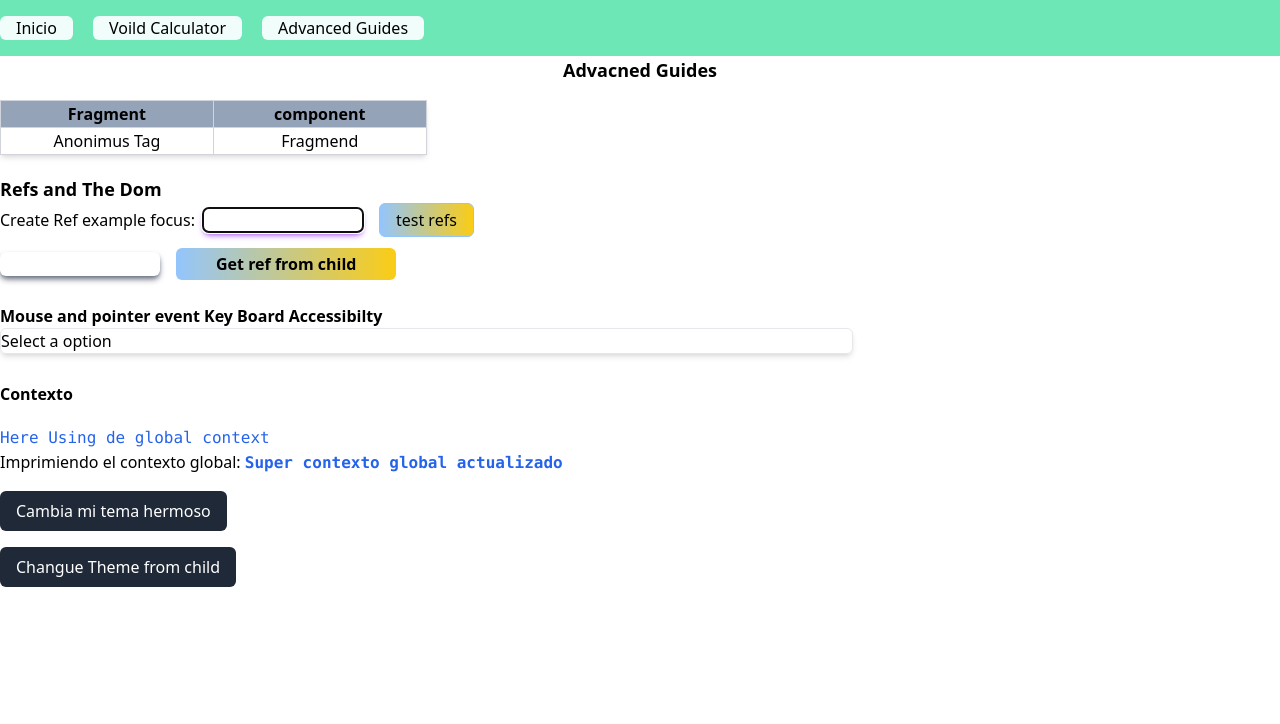
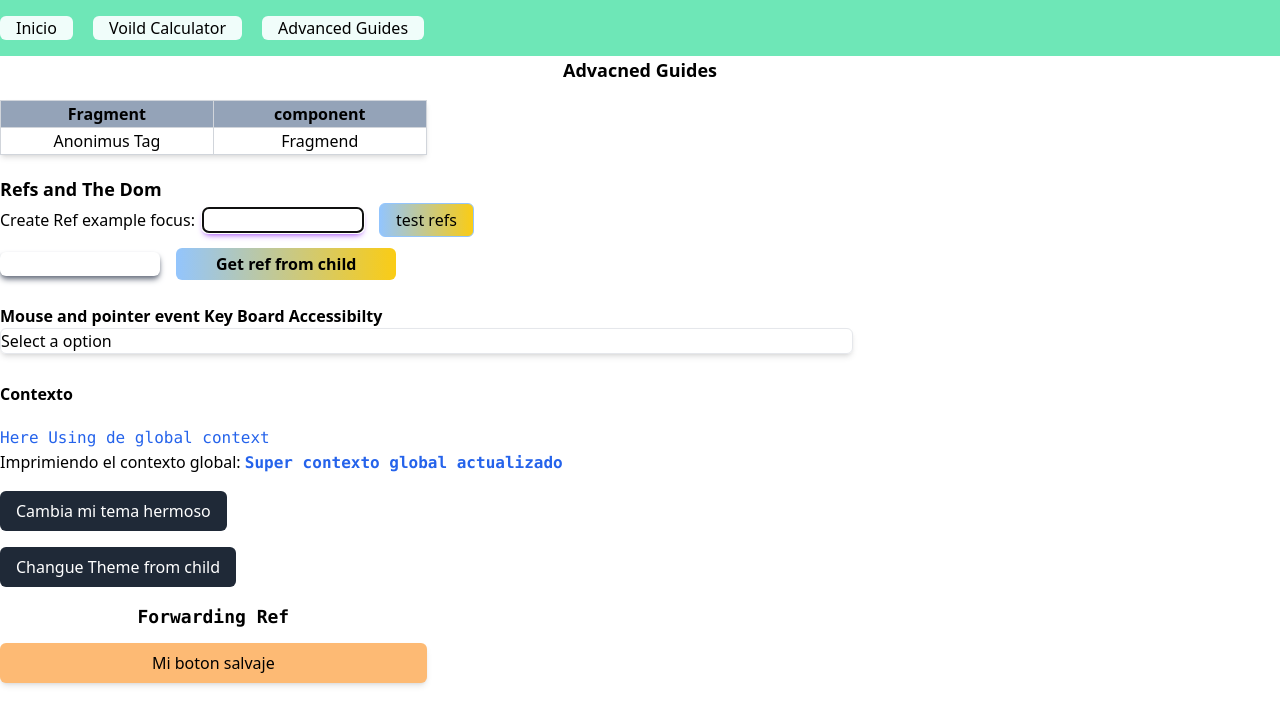
Before and after one commit to luchito93/react-docs-tutorial, a React (Create React App) app: page /advanced-guides in a window 1280 px wide. Shown: the top 724 px of the page. Built offline with nearby package versions, Linux system fonts and the light colour scheme.

Commit message:
feat: :sparkles: First step with using forwarding ref

```diff
--- a/src/advancedguides/codesplitin/AdvancedGuides.js
+++ b/src/advancedguides/codesplitin/AdvancedGuides.js
@@ -6,6 +6,7 @@ import ContextUsage from "../context/ContextUsage"
 import DinamicContex from "../context/dinamicContext/DinamicContex"
 import ParentContexApp from "../context/dinamicContext/UpdatingContexFromChild"
 import ErrorBoundaries from "../errorBoundaries/ErrorBoundaries"
+import ForwardingRef from "../forwardingRef/ForwardingRef"
 
 export default function AdvancedGuides(props) {
     return (
@@ -22,6 +23,7 @@ export default function AdvancedGuides(props) {
                 <ErrorBoundaries>
                     <ParentContexApp />
                 </ErrorBoundaries>
+                <ForwardingRef />
             </div>
         </>
     )
--- /dev/null
+++ b/src/advancedguides/forwardingRef/ForwardingRef.js
@@ -0,0 +1,32 @@
+import { Component } from "react";
+
+const FancyButton = (props) => {
+    return (
+        <button className="
+        flex
+        h-10
+        w-full
+        justify-center
+        items-center
+        bg-orange-300
+        shadow-md
+        rounded-md
+        hover:bg-orange-500
+        ">{ props.children }</button>
+    )
+}
+
+class ForwardingRef extends Component {
+    render() {
+        return (
+            <div className="grid grid-cols-3">
+                <div>
+                    <h3 className="text-lg font-mono font-bold mt-4 mb-3 text-center">Forwarding Ref</h3>
+                    <FancyButton>Mi boton salvaje</FancyButton>
+                </div>
+            </div>
+        )
+    }
+}
+
+export default ForwardingRef
```
